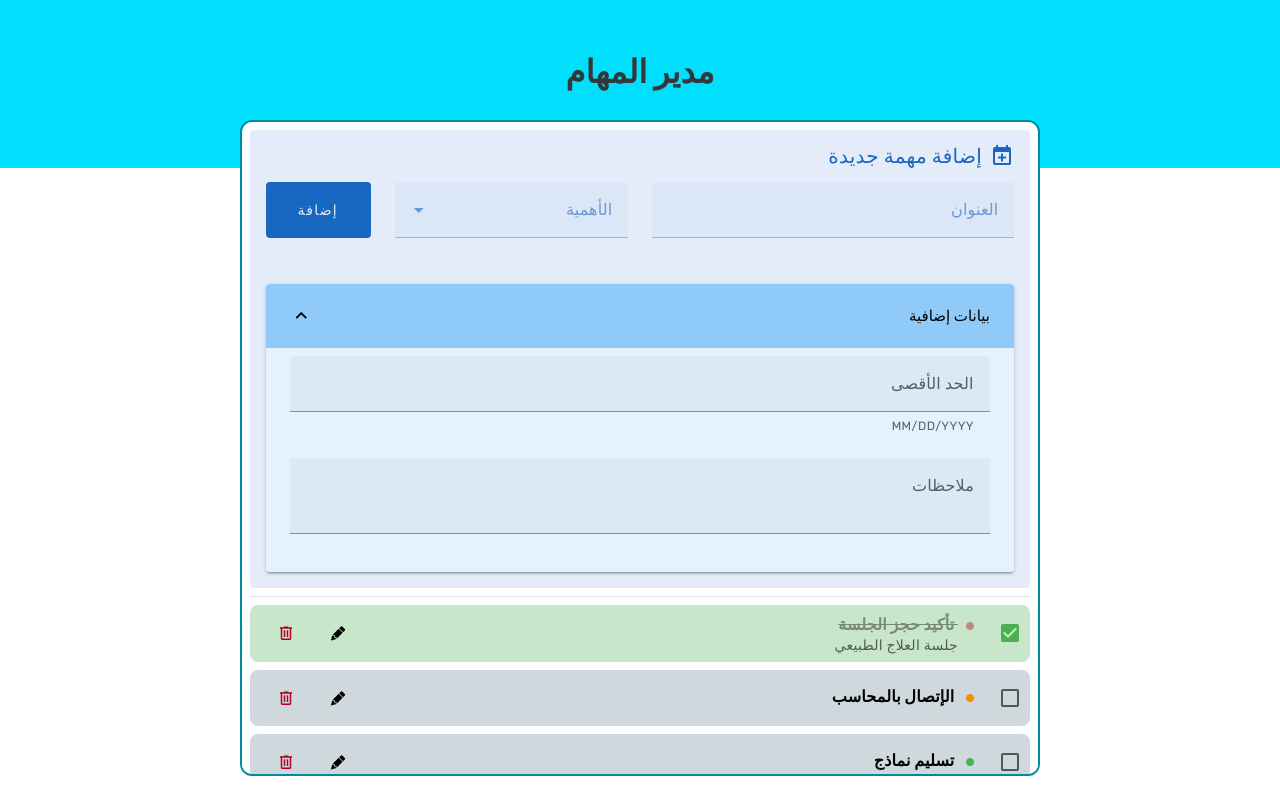
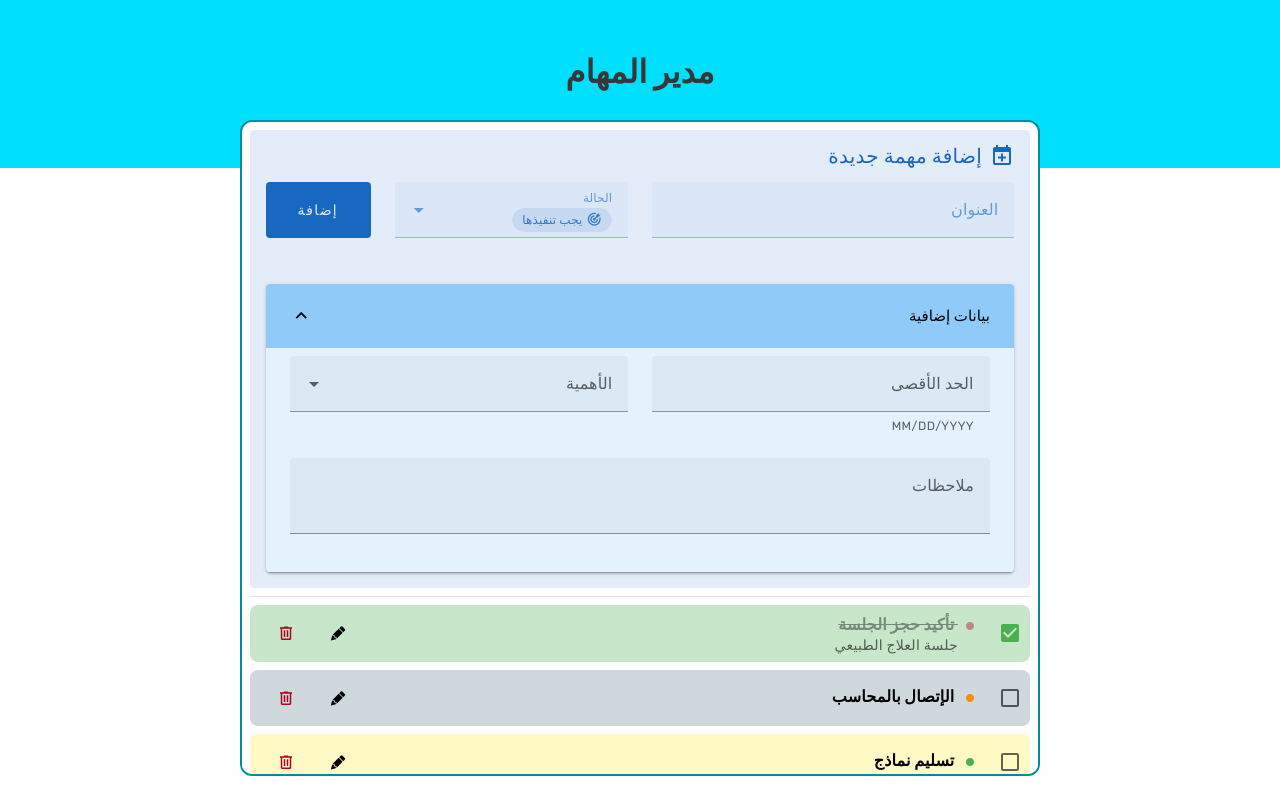
Before and after one commit to AMI2080/task-manager, a Vue app: page / in a window 1280 px wide. Both pictures are taken after a click on the button "بيانات إضافية". Built offline with nearby package versions, Linux system fonts and the light colour scheme.

Commit message:
UI :: Task status

```diff
--- a/src/components/EditTask.vue
+++ b/src/components/EditTask.vue
@@ -17,25 +17,30 @@
           </v-col>
           <v-col cols="6" md="4">
             <v-select
-              :items="priorities"
-              v-model="newTask.priority"
-              label="الأهمية"
+              :items="statuses"
+              v-model="newTask.status"
+              label="الحالة"
               item-title="text"
               item-value="value"
-              :rules="rules.priority"
-              closable-chips
+              :rules="rules.status"
             >
-              <template v-slot:item="{ props, item }">
+              <template v-slot:item="{ props }">
                 <v-list-item v-bind="props">
                   <template v-slot:prepend>
                     <v-icon
-                      icon="mdi-circle"
+                      :icon="
+                        props.value === TaskStatus.DONE
+                          ? 'mdi-calendar-check-outline'
+                          : props.value === TaskStatus.IN_PROGRESS
+                          ? 'mdi-progress-clock'
+                          : 'mdi-bullseye-arrow'
+                      "
                       :color="
-                        item.raw.value === Priority.HEIGH
-                          ? 'error'
-                          : item.raw.value === Priority.MEDIUM
+                        props.value === TaskStatus.DONE
+                          ? 'success'
+                          : props.value === TaskStatus.IN_PROGRESS
                           ? 'warning'
-                          : 'success'
+                          : 'default'
                       "
                     />
                   </template>
@@ -45,13 +50,19 @@
                 <v-chip v-bind="props" :text="item.raw.text">
                   <template v-slot:prepend>
                     <v-icon
-                      icon="mdi-circle"
+                      :icon="
+                        item.raw.value === TaskStatus.DONE
+                          ? 'mdi-calendar-check-outline'
+                          : item.raw.value === TaskStatus.IN_PROGRESS
+                          ? 'mdi-progress-clock'
+                          : 'mdi-bullseye-arrow'
+                      "
                       :color="
-                        item.raw.value === Priority.HEIGH
-                          ? 'error'
-                          : item.raw.value === Priority.MEDIUM
+                        item.raw.value === TaskStatus.DONE
+                          ? 'success'
+                          : item.raw.value === TaskStatus.IN_PROGRESS
                           ? 'warning'
-                          : 'success'
+                          : 'default'
                       "
                       class="me-1"
                     />
@@ -81,7 +92,7 @@
                 <v-expansion-panel-title>بيانات إضافية</v-expansion-panel-title>
                 <v-expansion-panel-text>
                   <v-row>
-                    <v-col cols="12">
+                    <v-col cols="12" md="6">
                       <v-menu
                         v-model="dateMenu"
                         :close-on-content-click="false"
@@ -108,6 +119,7 @@
                             <v-date-picker
                               title="اختار أقصى موعد لتنفيذ المهمة"
                               v-model="newTask.deadline"
+                              header="ادخل التاريخ"
                               full-width
                               @update:model-value="
                                 displayedDate = parseDate(newTask.deadline);
@@ -129,6 +141,51 @@
                           </v-card-actions>
                         </v-card>
                       </v-menu>
+                    </v-col>
+                    <v-col cols="12" md="6">
+                      <v-select
+                        :items="priorities"
+                        v-model="newTask.priority"
+                        label="الأهمية"
+                        item-title="text"
+                        item-value="value"
+                        :rules="rules.priority"
+                        closable-chips
+                      >
+                        <template v-slot:item="{ props, item }">
+                          <v-list-item v-bind="props">
+                            <template v-slot:prepend>
+                              <v-icon
+                                icon="mdi-circle"
+                                :color="
+                                  item.raw.value === TaskPriority.HEIGH
+                                    ? 'error'
+                                    : item.raw.value === TaskPriority.MEDIUM
+                                    ? 'warning'
+                                    : 'success'
+                                "
+                              />
+                            </template>
+                          </v-list-item>
+                        </template>
+                        <template v-slot:chip="{ props, item }">
+                          <v-chip v-bind="props" :text="item.raw.text">
+                            <template v-slot:prepend>
+                              <v-icon
+                                icon="mdi-circle"
+                                :color="
+                                  item.raw.value === TaskPriority.HEIGH
+                                    ? 'error'
+                                    : item.raw.value === TaskPriority.MEDIUM
+                                    ? 'warning'
+                                    : 'success'
+                                "
+                                class="me-1"
+                              />
+                            </template>
+                          </v-chip>
+                        </template>
+                      </v-select>
                     </v-col>
                     <v-col cols="12">
                       <v-textarea
@@ -156,10 +213,12 @@
 
 <script lang="ts">
 import {
-  Priority,
+  TaskPriority,
+  TaskStatus,
   type FromValidationRules,
-  type PriorityOpion,
+  type TaskPriorityOpion,
   type Task,
+  type TaskStatusOpion,
 } from "@/types";
 import { defineComponent, type PropType } from "vue";
 import type { VForm } from "vuetify/components";
@@ -175,19 +234,26 @@ export default defineComponent({
   data() {
     return {
       showAddDialog: false as boolean,
-      Priority,
+      TaskPriority,
+      TaskStatus,
       newTask: {
         id: this.task?.id,
         title: this.task?.title,
         priority: this.task?.priority,
         deadline: this.task?.deadline,
         comment: this.task?.comment,
+        status: this.task?.status || TaskStatus.TODO,
       } as Task,
+      statuses: [
+        { value: TaskStatus.TODO, text: "يجب تنفيذها" },
+        { value: TaskStatus.IN_PROGRESS, text: "قيد التنفيذ" },
+        { value: TaskStatus.DONE, text: "مكتملة" },
+      ] as TaskStatusOpion[],
       priorities: [
-        { value: Priority.HEIGH, text: "مرتفع" },
-        { value: Priority.MEDIUM, text: "متوسط" },
-        { value: Priority.LOW, text: "منخفض" },
-      ] as PriorityOpion[],
+        { value: TaskPriority.HEIGH, text: "مرتفع" },
+        { value: TaskPriority.MEDIUM, text: "متوسط" },
+        { value: TaskPriority.LOW, text: "منخفض" },
+      ] as TaskPriorityOpion[],
       isAdvanced: false as boolean,
       rules: {
         title: [
@@ -195,6 +261,7 @@ export default defineComponent({
           (v: string) => v.length >= 3 || "طول النص يجب أن لا يقل عن 3 أحرف",
           (v: string) => v.length <= 20 || "طول النص يجب أن لا يزيد عن 20 أحرف",
         ],
+        status: [(v) => !!v || "الحالة مطلوبة"],
         priority: [(v) => !!v || "الأهمية مطلوبة"],
         deadline: [
           (v) => !!v || "الحد الأقصى مطلوب",
--- a/src/components/TaskItem.vue
+++ b/src/components/TaskItem.vue
@@ -1,20 +1,29 @@
 <template>
-  <v-list-item color="cyan" class="task-item" :class="{ done: task.isDone }">
+  <v-list-item
+    class="task-item"
+    :class="{
+      done: task.status === TaskStatus.DONE,
+      'in-progress': task.status === TaskStatus.IN_PROGRESS,
+    }"
+  >
     <template v-slot:prepend>
       <v-list-item-action start>
         <v-checkbox-btn
-          v-model="task.isDone"
-          :color="task.isDone ? 'success' : 'default'"
-          @change="setIsDone($event)"
+          :color="task.status === TaskStatus.TODO ? 'default' : 'success'"
+          v-model="task.status"
+          :value="TaskStatus.DONE"
+          @change="setIsDone()"
         />
       </v-list-item-action>
     </template>
-    <v-list-item-title :class="{ 'line-through': task.isDone }">
+    <v-list-item-title
+      :class="{ 'line-through': task.status === TaskStatus.DONE }"
+    >
       <v-icon
         :color="
-          task.priority === Priority.HEIGH
+          task.priority === TaskPriority.HEIGH
             ? 'error'
-            : task.priority === Priority.MEDIUM
+            : task.priority === TaskPriority.MEDIUM
             ? 'warning'
             : 'success'
         "
@@ -88,7 +97,7 @@
 
 <script lang="ts">
 import { defineComponent, type PropType } from "vue";
-import { Priority, type Task } from "@/types";
+import { TaskPriority, TaskStatus, type Task } from "@/types";
 import EditTask from "./EditTask.vue";
 
 export default defineComponent({
@@ -102,7 +111,8 @@ export default defineComponent({
   },
   data() {
     return {
-      Priority,
+      TaskPriority,
+      TaskStatus,
       showEditDialog: false as boolean,
       showDeleteDialog: false as boolean,
     };
@@ -111,9 +121,13 @@ export default defineComponent({
     editItem(): void {
       console.log("edit", this.task);
     },
-    setIsDone(event: InputEvent): void {
-      const isDone = (event.target as HTMLInputElement)?.checked;
-      console.log('set is done', isDone);
+    setIsDone(): void {
+      if (!this.task.status) {
+        this.task.status = TaskStatus.TODO;
+        console.log("set as todo");
+      } else {
+        console.log("set as done");
+      }
     },
     deleteItem(): void {
       console.log("delete", this.task);
@@ -127,6 +141,10 @@ export default defineComponent({
   padding: 8px;
   border-radius: 8px !important;
   background-color: #cfd8dc;
+
+  &.in-progress {
+    background-color: #FFF9C4;
+  }
 
   &.done {
     background-color: #c8e6c9;
--- a/src/components/TaskList.vue
+++ b/src/components/TaskList.vue
@@ -12,7 +12,7 @@
 </template>
 
 <script lang="ts">
-import type { Task } from "@/types";
+import { TaskStatus, type Task } from "@/types";
 import { defineComponent } from "vue";
 import TaskItem from "./TaskItem.vue";
 import EditTask from "./EditTask.vue";
@@ -30,8 +30,8 @@ export default defineComponent({
           priority: 1,
           title: "تأكيد حجز الجلسة",
           comment: "جلسة العلاج الطبيعي",
-          isDone: true,
           deadline: new Date(),
+          status: TaskStatus.DONE,
         },
         {
           id: 6,
@@ -39,6 +39,7 @@ export default defineComponent({
           priority: 2,
           title: "الإتصال بالمحاسب",
           deadline: new Date(),
+          status: TaskStatus.TODO,
         },
         {
           id: 5,
@@ -46,6 +47,7 @@ export default defineComponent({
           priority: 3,
           title: "تسليم نماذج",
           deadline: new Date(),
+          status: TaskStatus.IN_PROGRESS,
         },
       ] as Task[],
     };
--- a/src/types/task.type.ts
+++ b/src/types/task.type.ts
@@ -1,20 +1,31 @@
 export interface Task {
   id?: number;
   order?: number;
-  priority: Priority | null;
+  priority: TaskPriority | null;
   title: string;
   comment?: string | null;
-  isDone?: boolean;
   deadline?: Date | null;
+  status: TaskStatus;
 }
 
-export enum Priority {
+export enum TaskPriority {
   HEIGH = 1,
   MEDIUM = 2,
   LOW = 3,
 }
 
-export interface PriorityOpion {
-  value: Priority;
+export interface TaskPriorityOpion {
+  value: TaskPriority;
   text: string;
 }
+
+export enum TaskStatus {
+  TODO = 1,
+  IN_PROGRESS = 2,
+  DONE = 3,
+}
+
+export interface TaskStatusOpion {
+  value: TaskStatus;
+  text: string;
+}
```
